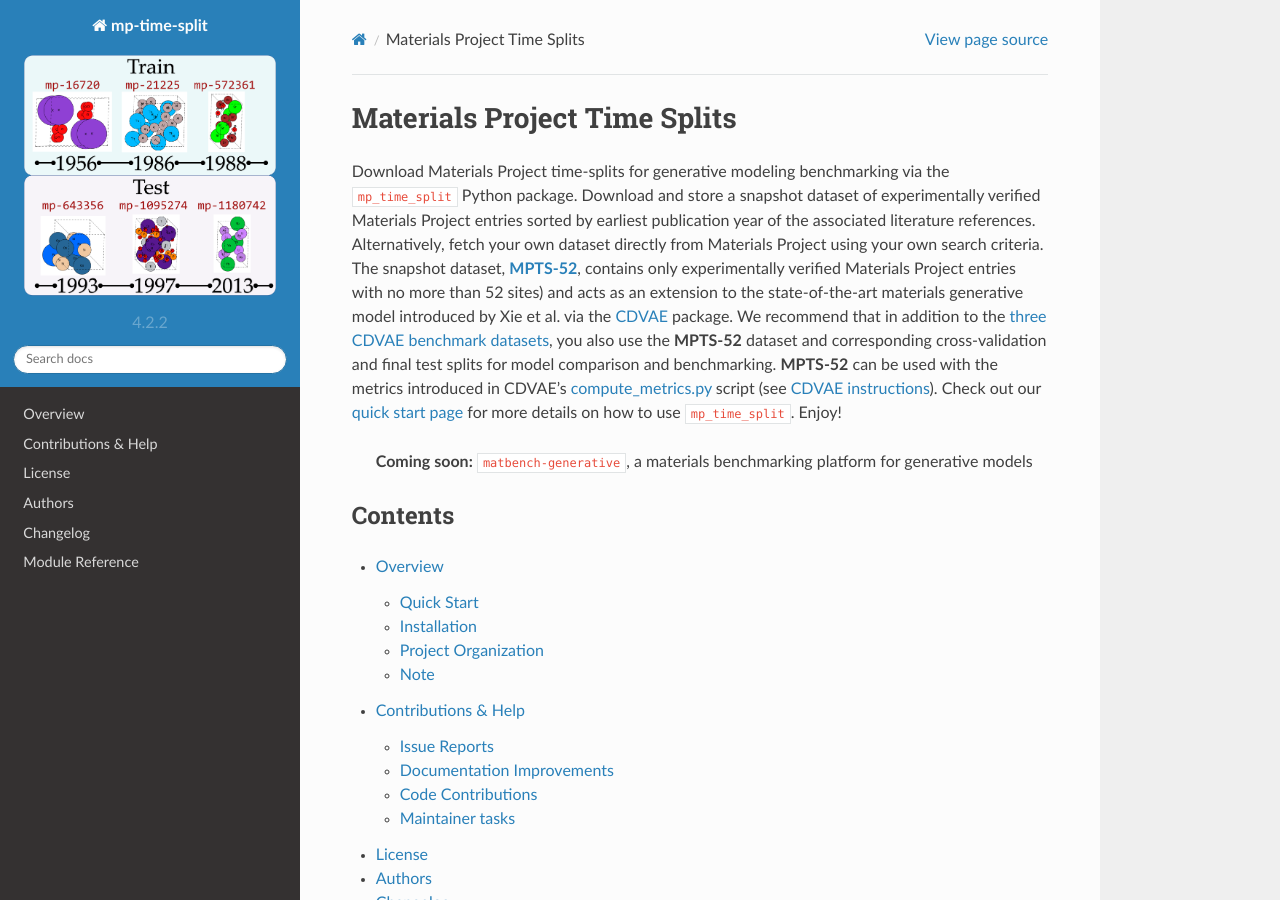
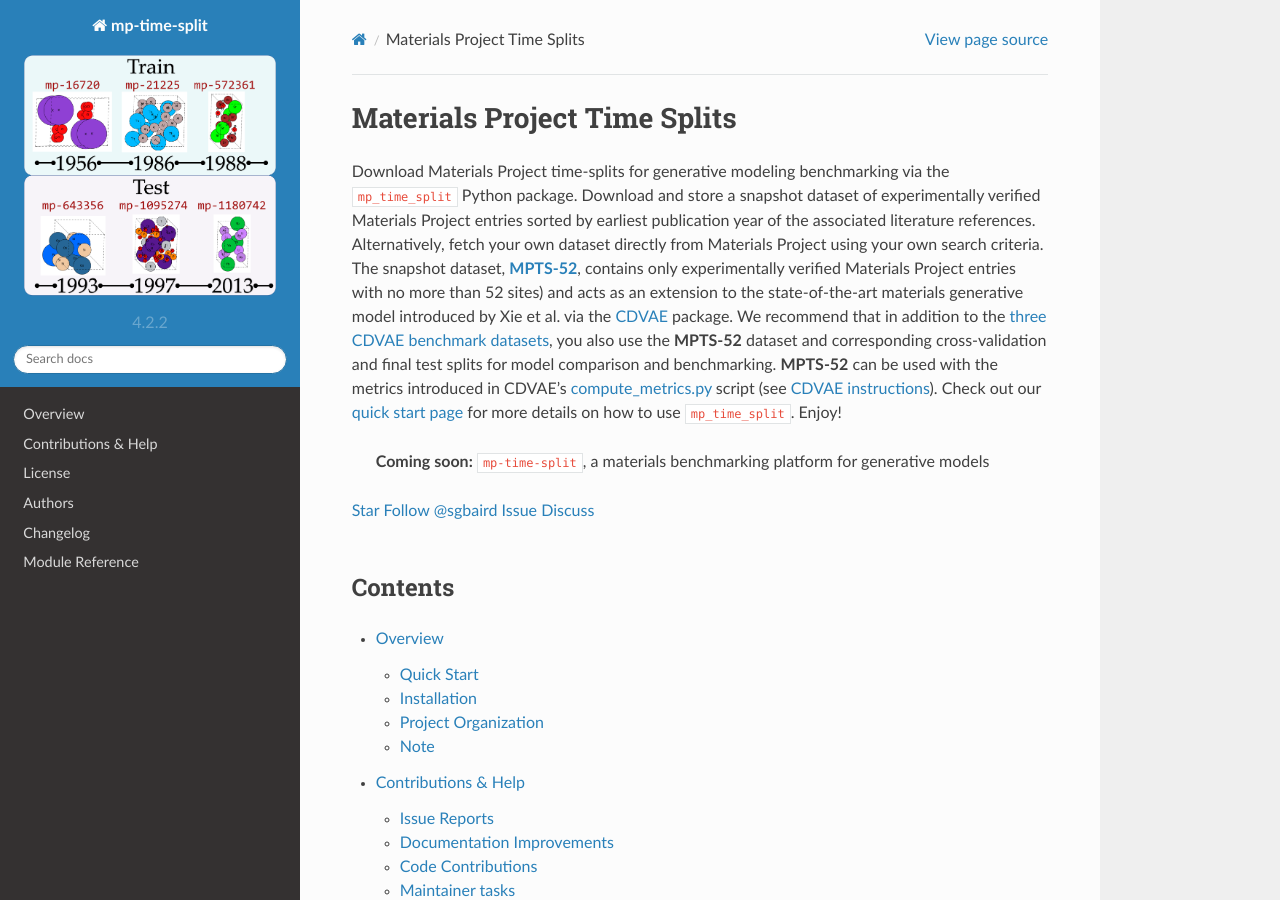
Before and after one commit to sparks-baird/mp-time-split, a Sphinx documentation site: the page built from docs/index.md, in a window 1280 px wide and 900 px high. Built offline with Sphinx 7.4.7 and the Read the Docs theme 2.0.0, drawn with Linux system fonts in a browser that asks for light colours; some of the changed lines change nothing that is shown.

Commit message:
add gh buttons to index page

```diff
--- a/docs/index.md
+++ b/docs/index.md
@@ -16,8 +16,20 @@
 script (see [CDVAE instructions](https://github.com/txie-93/cdvae/issues/10)). Check out
 our [quick start page](https://mp-time-split.readthedocs.io/en/latest/readme.html) for more details on how to use `mp_time_split`. Enjoy!
 
-> **Coming soon:** `matbench-generative`, a materials benchmarking platform for
+> **Coming soon:** `mp-time-split`, a materials benchmarking platform for
 > generative models
+
+<a class="github-button" href="https://github.com/sparks-baird/mp-time-split"
+data-icon="octicon-star" data-size="large" data-show-count="true" aria-label="Star
+sparks-baird/mp-time-split on GitHub">Star</a>
+<a class="github-button"
+href="https://github.com/sgbaird" data-size="large" data-show-count="true"
+aria-label="Follow @sgbaird on GitHub">Follow @sgbaird</a>
+<a class="github-button" href="https://github.com/sparks-baird/mp-time-split/issues"
+data-icon="octicon-issue-opened" data-size="large" data-show-count="true"
+aria-label="Issue sparks-baird/mp-time-split on GitHub">Issue</a>
+<a class="github-button" href="https://github.com/sparks-baird/mp-time-split/discussions" data-icon="octicon-comment-discussion" data-size="large" aria-label="Discuss sparks-baird/mp-time-split on GitHub">Discuss</a>
+<br><br>
 
 <!-- ## Note
 
@@ -53,3 +65,5 @@
 [Markdown]: https://daringfireball.net/projects/markdown/
 [reStructuredText]: http://www.sphinx-doc.org/en/master/usage/restructuredtext/basics.html
 [MyST]: https://myst-parser.readthedocs.io/en/latest/
+
+<script async defer src="https://buttons.github.io/buttons.js"></script>
```
